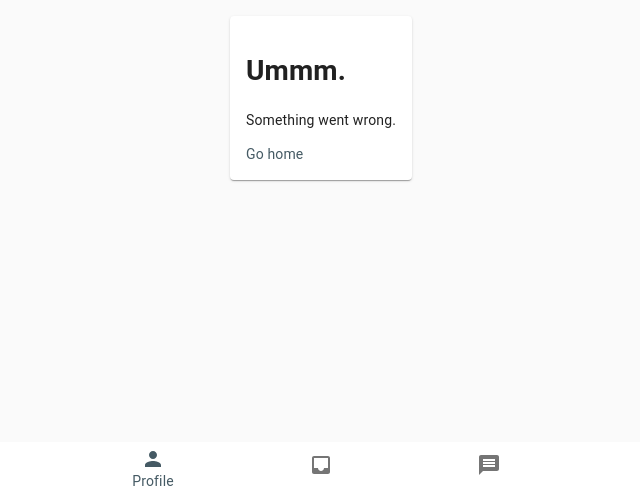
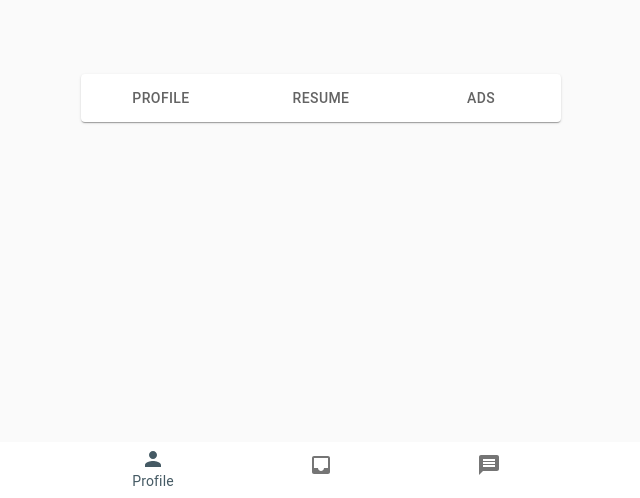
Before and after one commit to TrouvOpus/TrouvOpus, a React (Create React App) app: page /profile in a window 1280 px wide. Shown: the part 302-800 px from the top of the page, without its empty margins (319-959 px from the left). Built offline with nearby package versions, Linux system fonts and the light colour scheme.

Commit message:
Basic Tab in Profile created(mat-ui lab installed)

```diff
--- a/src/Routes.js
+++ b/src/Routes.js
@@ -3,6 +3,7 @@ import { Switch, Route } from "react-router-dom"
 
 import Login from "./pages/Login.jsx"
 import Error from "./pages/Error.jsx"
+import Profile from "./pages/Profile.jsx"
 
 export default () => (
 	<div className="Routes">
@@ -11,6 +12,7 @@ export default () => (
 			<Route exact path="/">
 				<h1>TrouvOpus</h1>
 			</Route>
+			<Route path="/profile" component={Profile} />
 			<Route component={Error} />
 		</Switch>
 	</div>
--- /dev/null
+++ b/src/pages/Profile.jsx
@@ -0,0 +1,26 @@
+import React from "react"
+import { Tab, Card } from "@material-ui/core"
+import { TabPanel, TabList, TabContext } from "@material-ui/lab"
+
+export default _ => {
+	const [active, setActive] = React.useState("vansi")
+	return (
+		<div className="Profile">
+			<Card>
+				<TabContext value={active}>
+					<TabList
+						onChange={(event, newValue) => setActive(newValue)}
+						aria-label="simple tabs example"
+					>
+						<Tab label="Profile" value="Profile" />
+						<Tab label="Resume" value="Resume" />
+						<Tab label="Ads" value="Ads" />
+					</TabList>
+					<TabPanel value="Profile"> Settings </TabPanel>
+					<TabPanel value="Resume">Resume</TabPanel>
+					<TabPanel value="Ads">Ads</TabPanel>
+				</TabContext>
+			</Card>
+		</div>
+	)
+}
```
